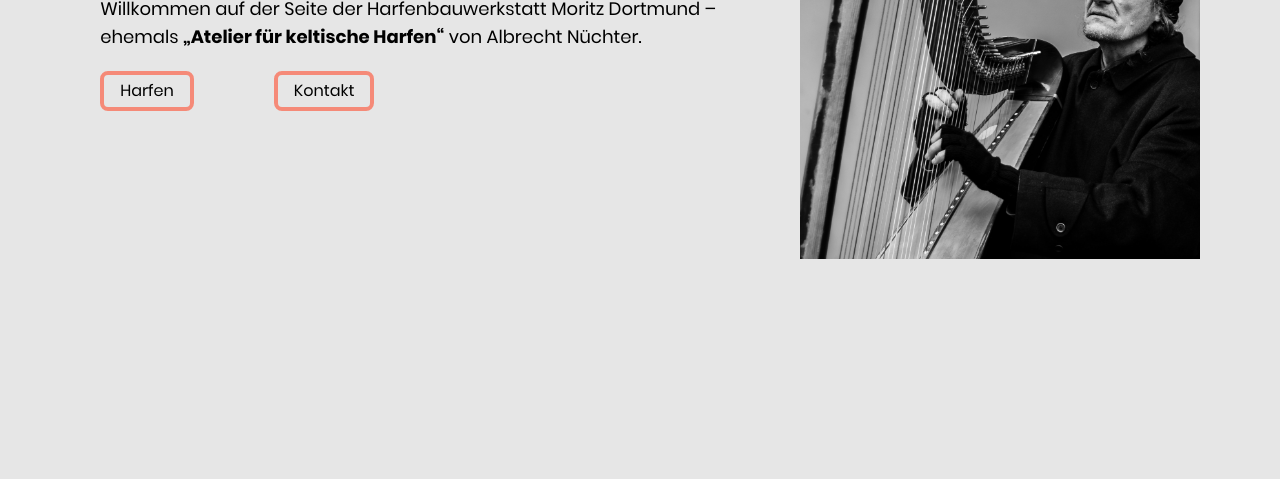
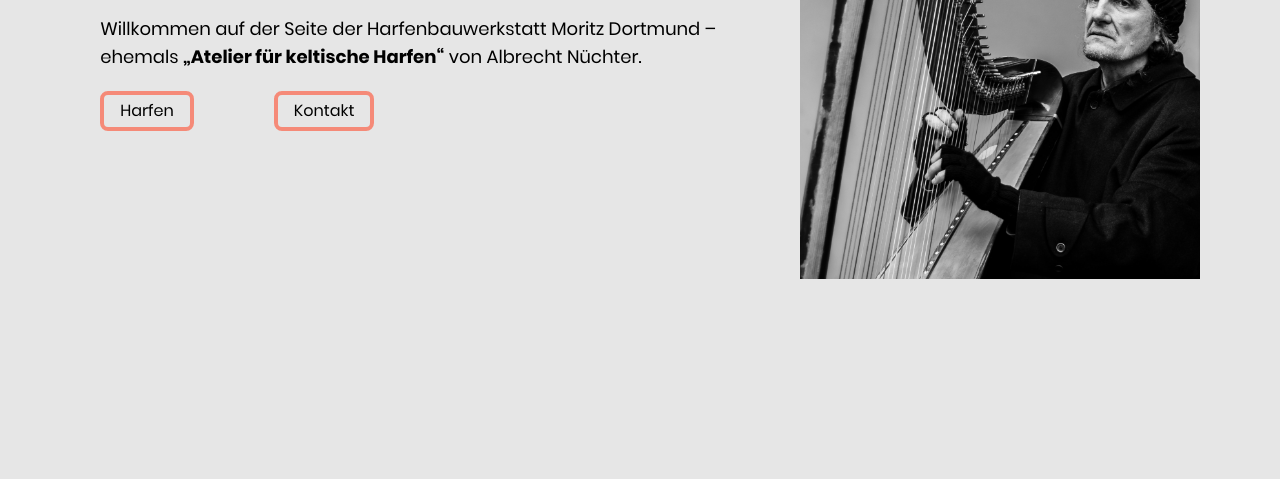
Before and after one commit to fre-ben/moritz-harfen, a Gatsby site: page / in a window 1280 px wide. Shown: the part 321-800 px from the top of the page. Built offline with nearby package versions, Linux system fonts and the light colour scheme; Gatsby itself is replaced by a stand-in of ours.

Commit message:
💄 Add padding-top to Content component

```diff
--- a/src/components/Content.tsx
+++ b/src/components/Content.tsx
@@ -9,7 +9,7 @@ type ContentProps = {
 function Content({ children, className }: ContentProps) {
   return (
     <div
-      className={`grid lg:grid-flow-col md:grid-flow-row place-items-center lg:gap-x-16 gap-y-5 bg-background ${className}`}
+      className={`grid pt-5 md:p5-10 lg:grid-flow-col md:grid-flow-row place-items-center lg:gap-x-16 gap-y-5 bg-background ${className}`}
     >
       {children}
     </div>
```
